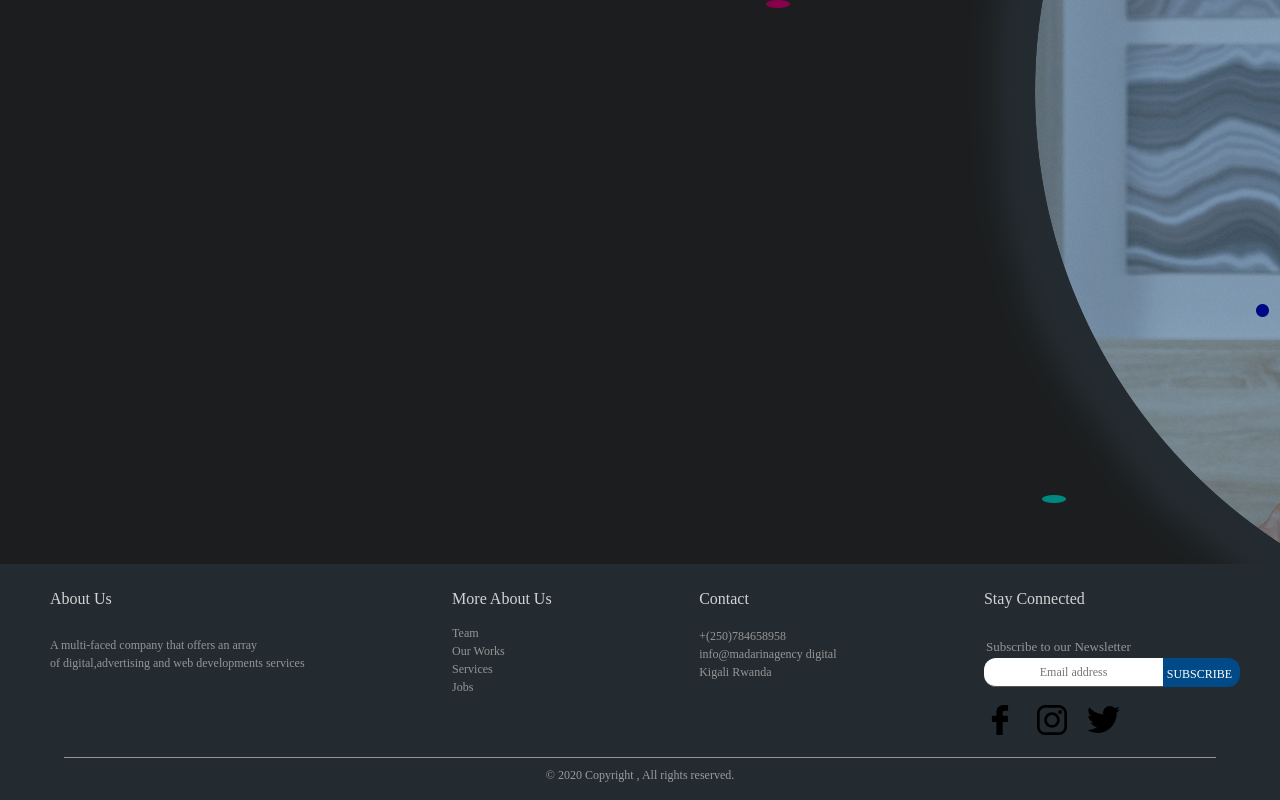
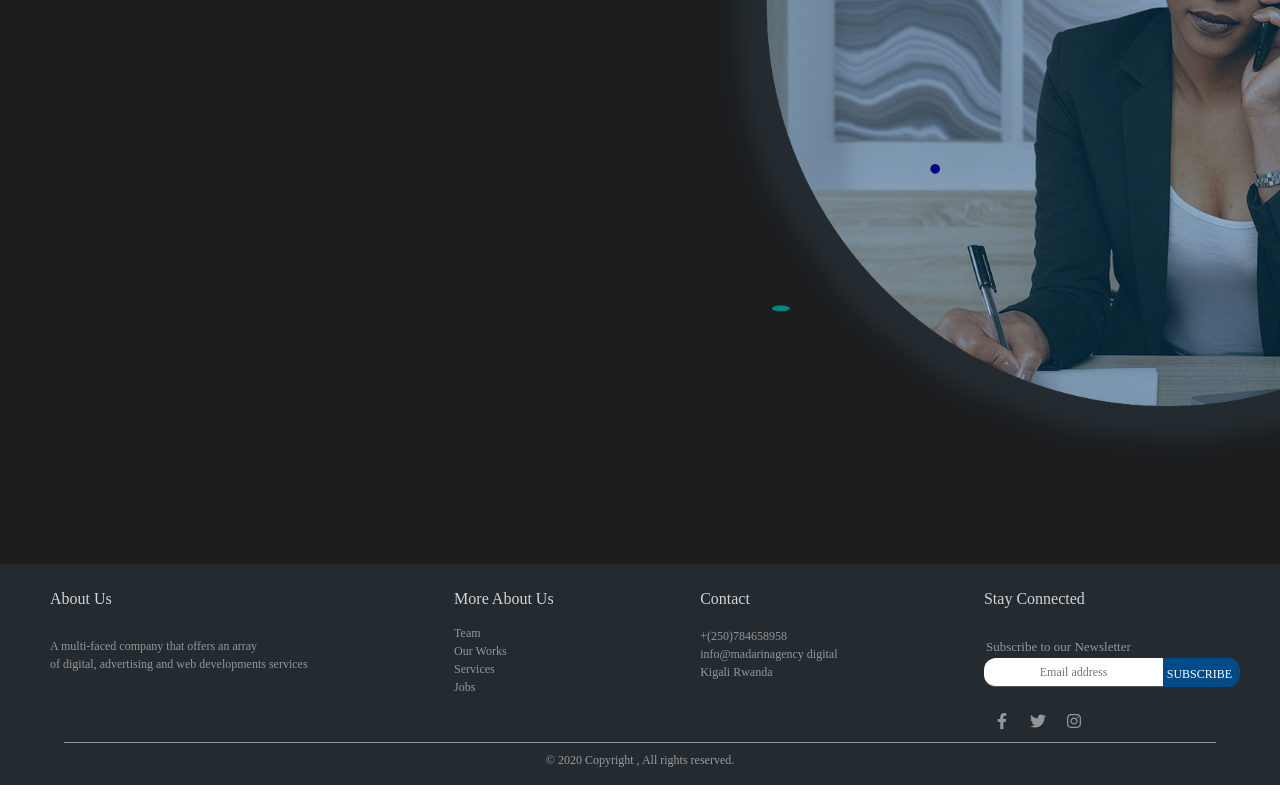
Before and after one commit to T-code1/mandarin-web, a React (Create React App) app: page / in a window 1280 px wide. Shown: the part 11003-11803 px from the top of the page. Built offline with nearby package versions, Linux system fonts and the light colour scheme; a web font is replaced by a local one.

Commit message:
subscribe

```diff
--- a/package.json
+++ b/package.json
@@ -10,6 +10,7 @@
     "bootstrap": "^4.5.0",
     "react": "^16.13.1",
     "react-dom": "^16.13.1",
+    "react-icons": "^3.10.0",
     "react-router-dom": "^5.2.0",
     "react-scripts": "3.4.1",
     "react-scroll": "^1.7.16",
--- a/src/components/contact.css
+++ b/src/components/contact.css
@@ -1,7 +1,7 @@
 .contact {
   height: 100vh;
   background-image: url("../images/04.png");
-  /* background-size: cover; */
+  background-size: cover;
 }
 
 #h-contact {
--- a/src/components/contact.js
+++ b/src/components/contact.js
@@ -1,9 +1,9 @@
 
 import React, { useEffect } from 'react';
-import Footer from './footer';
 import "./contact.css";
 import Aos from 'aos';
 import 'aos/dist/aos.css';
+import Footer from './footer';
 const Contact = props => {
   const { id } = props
   useEffect(() => {
@@ -24,7 +24,7 @@ const Contact = props => {
           <button className="button">SEND</button>
         </form>
       </div>
-<Footer/>
+      <Footer />
     </React.Fragment>
   )
 
--- a/src/components/footer.css
+++ b/src/components/footer.css
@@ -37,7 +37,7 @@ input#emailInput {
   background-color: white;
   border-radius: 12px 0px 0px 12px;
   width: 70%;
-  height:29px;
+  height: 29px;
   text-align: center;
   padding: 5.4px;
   font-family: cursive;
@@ -56,14 +56,18 @@ p#button {
 }
 
 .socialMedia {
-  display: flex;
+  /* display: flex;
   flex-direction: row;
-  justify-content: flex-end;
+  justify-content: flex-end; */
   background-color: #242b30;
-  padding-bottom: 20px;
+  padding-bottom: 3.6px;
 }
 
-img.tt-img {
+.socialMedia #fb {
+  color: #959595;
+  margin: 10px;
+}
+/* img.tt-img {
   height: 33px;
   margin-right: 160px;
   color: #959595;
@@ -81,7 +85,7 @@ img.fb-img,
 img.ig-img {
   height: 30px;
   margin-right: 20px;
-}
+} */
 
 .copy {
   background: #242b30;
--- a/src/components/footer.js
+++ b/src/components/footer.js
@@ -1,6 +1,7 @@
 import React from 'react';
-
+import { FaFacebookF, FaTwitter, FaInstagram } from 'react-icons/fa'
 import "./footer.css";
+import { Link } from 'react-router-dom';
 const Footer = () => {
    return (
       <React.Fragment>
@@ -8,7 +9,7 @@ const Footer = () => {
             <div className="column1">
                <h6>About Us</h6>
                <p id="text1">A multi-faced company that offers an array</p>
-               <p id="text1">of digital,advertising and web developments services</p>
+               <p id="text1">of digital, advertising and web developments services</p>
             </div>
 
             <div className="column2">
@@ -32,17 +33,15 @@ const Footer = () => {
                <div className="email_input">
                   <input type="email" id="emailInput" name="Email" placeholder="Email address" />
                   <p id="button">SUBSCRIBE</p>
+
+               </div>
+               <div className='socialMedia'>
+                  <Link to=""><FaFacebookF id="fb" /></Link>
+                  <Link to=""><FaTwitter id="fb" /></Link>
+                  <Link to=""><FaInstagram id="fb" /></Link>
                </div>
             </div>
          </div>
-         <div className='socialMedia'>
-            <i class="fa fa-facebook" aria-hidden="true"> </i>
-            <img className="fb-img" src={require("../images/Socials-icons/facebook-logo.svg")} alt="fb" />
-            <img className="ig-img" src={require("../images/Socials-icons/instagram-logo.svg")} alt="fb" />
-            <img className="tt-img" src={require("../images/Socials-icons/twitter.svg")} alt="fb" />
-
-         </div>
-
          <div className="copy">
             <div className="line">
 
```
Also changed, not shown: src/components/landingpage.js (+4 -4 lines), 1 other file (tests, documents, lock files or other folders). Lines whose indentation alone changed are shown as unchanged.
